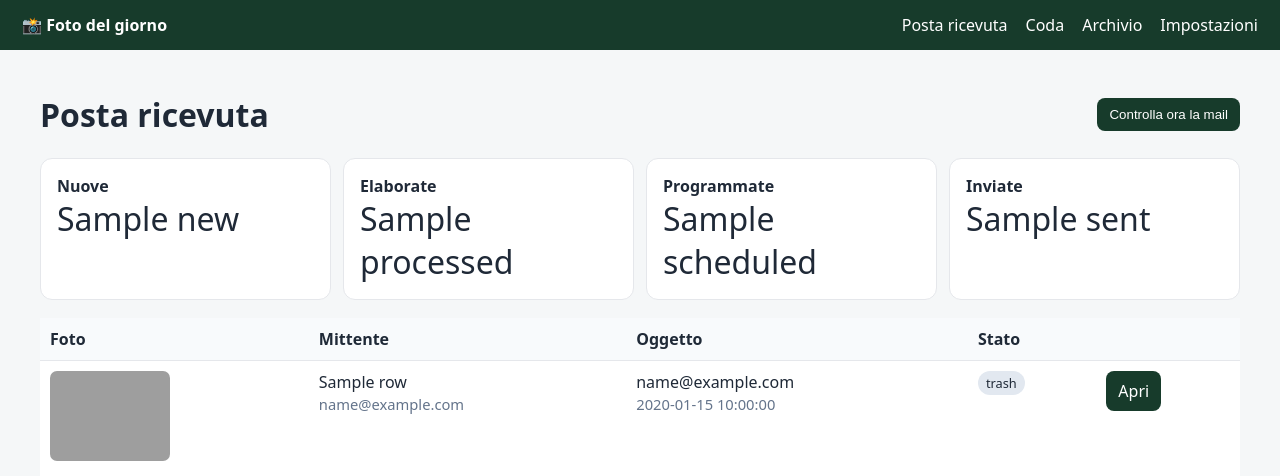
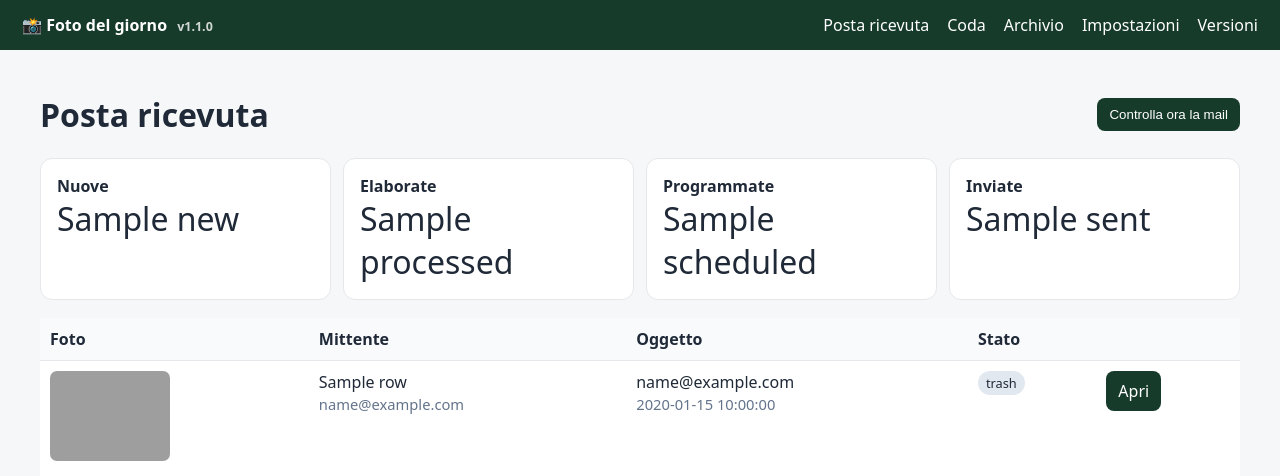
Before and after one commit to Niki206cc/Foto-del-giorno, a Flask app: template app/templates/index.html in a window 1280 px wide. Shown: the top 476 px of the page. Run offline with Flask 3, Linux system fonts and the light colour scheme; the template is opened without the code that fills it: most values are stand-ins (such as "Sample title", 1, 10 or a date in 2020); parts of the project's set-up code (start-up, migrations or seed data) failed here and were passed over; grey boxes are pictures that could not be loaded.

Commit message:
Show app version in header

```diff
--- a/app/templates/base.html
+++ b/app/templates/base.html
@@ -7,7 +7,7 @@
   <style>
     :root {font-family:system-ui,-apple-system,Segoe UI,Roboto,sans-serif;color:#1f2937;background:#f5f7f8}
     body{margin:0}.nav{background:#173b2b;color:white;padding:14px 22px;display:flex;gap:18px;align-items:center}
-    .nav a{color:white;text-decoration:none}.brand{font-weight:800;margin-right:auto}
+    .nav a{color:white;text-decoration:none}.brand{font-weight:800;margin-right:auto}.version{font-size:.78rem;opacity:.8;margin-left:6px;font-weight:600}
     .wrap{max-width:1200px;margin:22px auto;padding:0 16px}.grid{display:grid;grid-template-columns:repeat(auto-fit,minmax(220px,1fr));gap:12px}
     .card{background:white;border:1px solid #e5e7eb;border-radius:12px;padding:16px}.btn{display:inline-block;border:0;border-radius:8px;padding:9px 12px;background:#173b2b;color:white;text-decoration:none;cursor:pointer}
     .btn.alt{background:#475569}.btn.danger{background:#9f1239}.btn.warn{background:#92400e}
@@ -21,11 +21,12 @@
 </head>
 <body>
 <nav class="nav">
-  <div class="brand">📸 Foto del giorno</div>
+  <div class="brand">📸 Foto del giorno <span class="version">v{{ app_version }}</span></div>
   <a href="{{ url_for('index') }}">Posta ricevuta</a>
   <a href="{{ url_for('queue') }}">Coda</a>
   <a href="{{ url_for('archive') }}">Archivio</a>
   <a href="{{ url_for('settings') }}">Impostazioni</a>
+  <a href="{{ url_for('changelog') }}">Versioni</a>
 </nav>
 <div class="wrap">
 {% for category, message in get_flashed_messages(with_categories=true) %}
```
